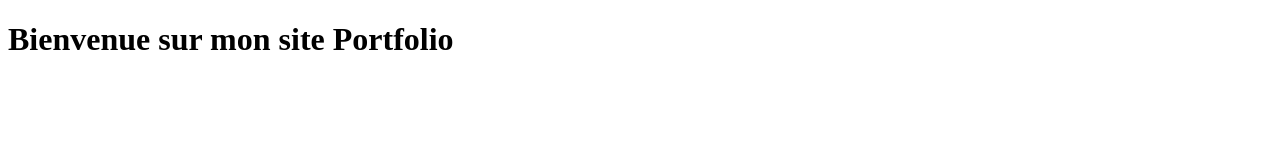
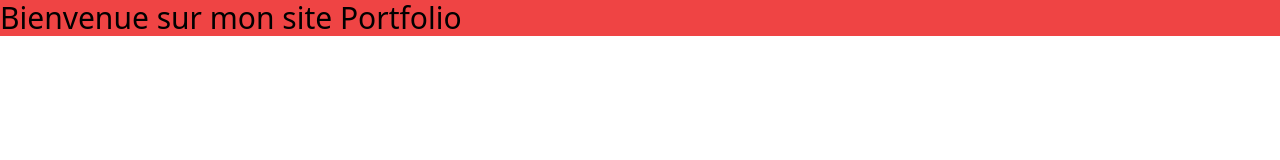
Before and after one commit to ShikiNoTsuna/portfolio-website-shiki, a website: page src/index.html in a window 1280 px wide. Drawn offline with Linux system fonts and the light colour scheme.

Commit message:
setup : Configure TailwindCss for the project.

```diff
--- a/index.html
+++ b/src/index.html
@@ -4,9 +4,9 @@
     <meta charset="UTF-8">
     <meta name="viewport" content="width=device-width, initial-scale=1.0">
     <title>Site Portfolio Shikinotsuna</title>
-    <link href="#" rel="stylesheet">
+    <link rel="stylesheet" href="../css/output.css" >
 </head>
 <body>
-    <h1>Bienvenue sur mon site Portfolio</h1>
+    <h1 class="text-3xl bg-red-500">Bienvenue sur mon site Portfolio</h1>
 </body>
 </html>
--- /dev/null
+++ b/src/input.css
@@ -0,0 +1,3 @@
+@tailwind base;
+@tailwind components;
+@tailwind utilities;
--- /dev/null
+++ b/tailwind.config.js
@@ -0,0 +1,8 @@
+/** @type {import('tailwindcss').Config} */
+module.exports = {
+  content: ["./src/**/*.{html,js}"],
+  theme: {
+    extend: {},
+  },
+  plugins: [],
+}
```
Also changed, not shown: package.json (added, +25 -0 lines), css/output.css (added), 2 other files.
